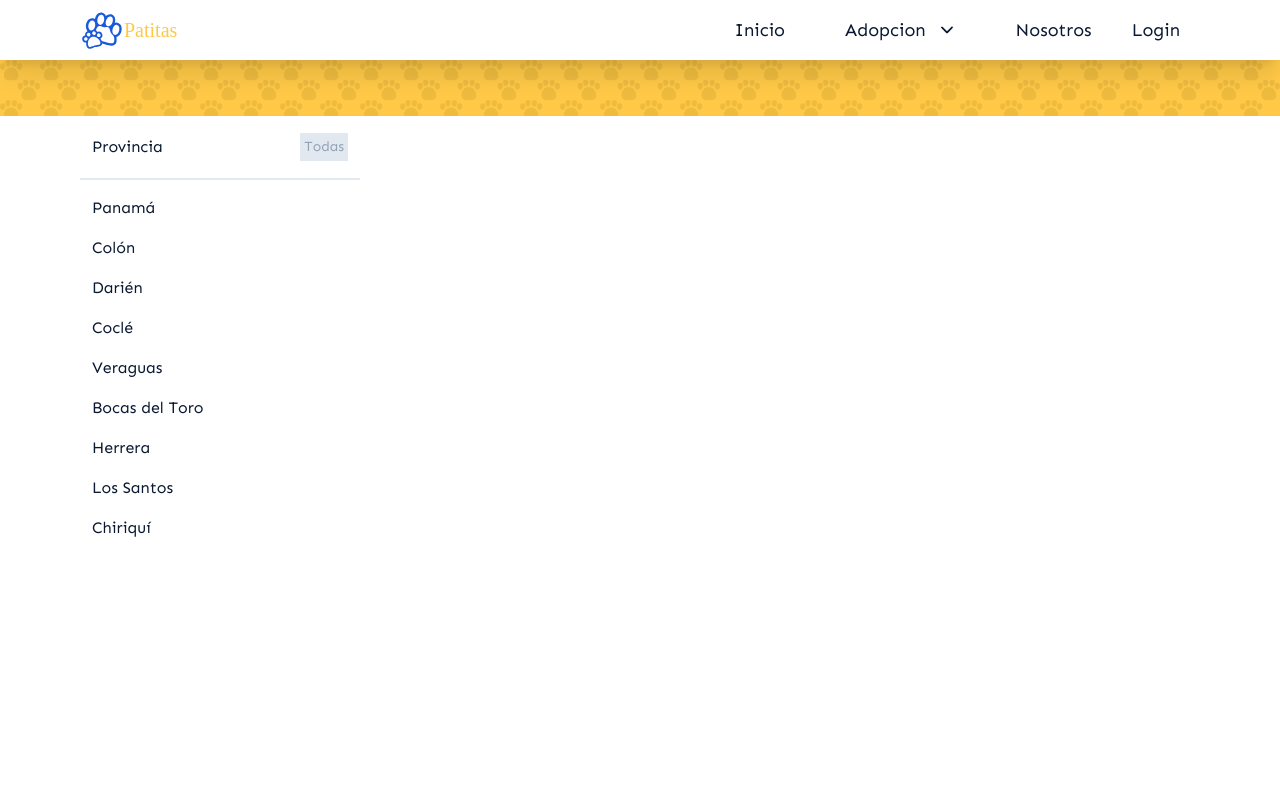
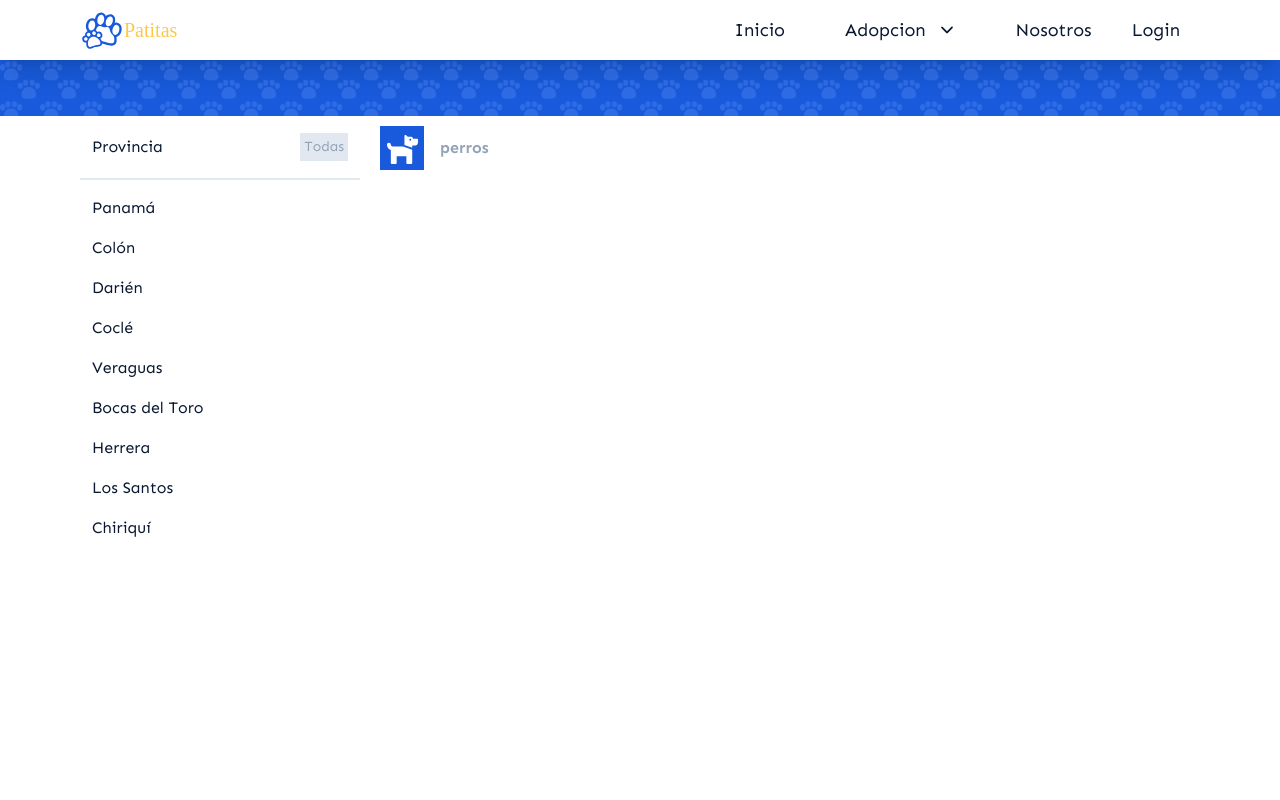
Before and after one commit to NahumCRep/PatitasWeb, a React (Create React App) app: page /perros in a window 1280 px wide. Shown: the top 800 px of the page. Built offline with nearby package versions, Linux system fonts and the light colour scheme; a web font is replaced by a local one.

Commit message:
get route params

```diff
--- a/src/pets/pages/AvailableCatsPage.jsx
+++ b/src/pets/pages/AvailableCatsPage.jsx
@@ -1,10 +1,22 @@
 import React from 'react'
 import { AvailablePetsLayout } from '../../components/layouts'
+import { useParams } from 'react-router-dom';
+// ** Icons
+import { FaCat } from 'react-icons/fa';
 
 export const AvailableCatsPage = () => {
+  const {province, page} = useParams();
   return (
-    <AvailablePetsLayout pet={'gatos'}>
+    <AvailablePetsLayout pet={'cat'}>
+      <div className="w-full h-16 px-5 flex items-center gap-4">
+        <div className="w-11 aspect-square text-white flex items-center justify-center bg-plt-cream">
+          <FaCat size={35} />
+        </div>
+        <p className="font-secondary font-semibold text-slate-400">gatos { province && `/  ${province.replaceAll('-', ' ')}`}</p>
+      </div>
+      <div className="grid-cols-2 md:grid-cols-4">
 
+      </div>
     </AvailablePetsLayout>
   )
 }
--- a/src/pets/pages/AvailableDogsPage.jsx
+++ b/src/pets/pages/AvailableDogsPage.jsx
@@ -1,10 +1,31 @@
-import React from 'react'
+import React, { useEffect, useMemo } from 'react'
 import { AvailablePetsLayout } from '../../components/layouts'
+import { useParams } from 'react-router-dom';
+// ** Icons
+import { FaDog } from 'react-icons/fa';
 
 export const AvailableDogsPage = () => {
+  const {province, page} = useParams();
+
+  // const showParams = useMemo(() => {
+  //   console.log('llamada');
+  // }, [params])
+
+  useEffect(() => {
+    console.log({province, page});
+  }, [province, page])
+
   return (
-    <AvailablePetsLayout pet={'perros'}>
+    <AvailablePetsLayout pet={'dog'}>
+      <div className="w-full h-16 px-5 flex items-center gap-4">
+        <div className="w-11 aspect-square text-white flex items-center justify-center bg-plt-blue">
+          <FaDog size={35} />
+        </div>
+        <p className="font-secondary font-semibold text-slate-400">perros { province && `/  ${province.replaceAll('-', ' ')}`}</p>
+      </div>
+      <div className="grid-cols-2 md:grid-cols-4">
 
+      </div>
     </AvailablePetsLayout>
   )
 }
```
